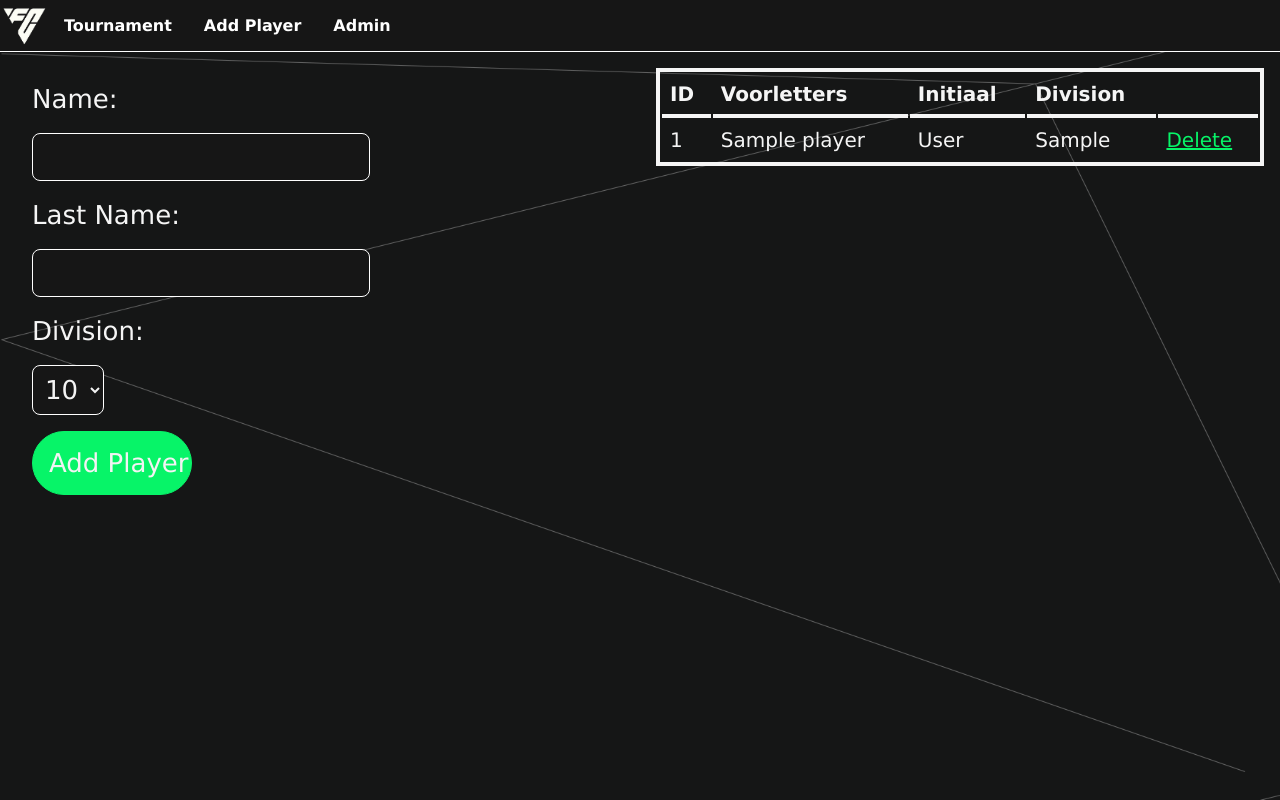
After one commit to Devyn-Gradissen/EAFC25, a PHP site: page /EAFC25/add_player.php in a window 1280 px wide. The commit adds this page. Run offline with PHP 8.4, Linux system fonts and the light colour scheme; tables that the repository leaves empty hold one stand-in row (values such as "Sample post").

Commit message:
Navbar links, login and register page and function to add and delete players

```diff
--- a/DB_Functions/assets/database_handler.php
+++ b/DB_Functions/assets/database_handler.php
@@ -28,12 +28,7 @@ class DB_Handler {
         $db_handler->handler("function", "data");
 
     De functions die je kan roepen zijn;
-        - connect: "connect met de database"
-        - jsonConvert: "convert de $_POST array naar een JSON Array voor makkelijk gebruik in JAVASCRIPT"
-        - addUser: "deze function voegt spelers toe aan de database"
-        - requestUsers: "deze function roept alle spelers op en RETURNS ze als JSON arrays"
-        - playerForm: "dit is een volledig gestylde HTML form die samen werkt met de addUser FUNCTION"
-        - count: "deze function RETURNS een INT van de hoeveelheid spelers in de database"
+
 
     */
     public function handler($function, $data1 = NULL) {
@@ -42,14 +37,14 @@ class DB_Handler {
             case "connect":
                 return $this->db_connect();
 
-            case "jsonConvert":
+            case "jsonEncode":
                 return $this->json_encode_data($data1);
 
-            case "addUser":
-                return $this->add_user($data1);
+            case "addPlayer":
+                return $this->add_player($data1);
 
-            case "requestUsers" :
-                return $this->req_users();
+            case "requestPlayers" :
+                return $this->req_players();
 
             case "playerForm":
                 return $this->player_form();
@@ -77,19 +72,19 @@ class DB_Handler {
 
             <style>
                 .playerForm {
-                    width: 25%;
+                    width: 50%;
                     margin: 1rem;
                     padding: 1rem;
                     color: var(--fifaWhiteSmoke);
                 }
 
                 .playerForm label {
-                    font-size: 20px;
+                    font-size: 26px;
                 }
 
                 .playerForm input {
                     font-family: Verdana;
-                    font-size: 20px;
+                    font-size: 26px;
                     padding: 0.5rem;
                     width: 100%;
                     color: var(--fifaWhiteSmoke);
@@ -100,7 +95,7 @@ class DB_Handler {
 
                 .playerForm select {
                     font-family: Verdana;
-                    font-size: 20px;
+                    font-size: 26px;
                     color: var(--fifaWhiteSmoke);
                     background-color: var(--fifaGrey);
                     border: solid 1px white;
@@ -111,6 +106,7 @@ class DB_Handler {
                 #submit {
                     background-color: var(--fifaMint);
                     margin-top: 1rem;
+                    padding: 1rem;
                     width: 50%;
                     border-radius: 2rem;
                     border: solid 1px var(--fifaMint);
@@ -123,6 +119,7 @@ class DB_Handler {
                     border-radius: 2rem;
                     border: solid 1px var(--fifaMint);
                     font-weight: bold;
+                    cursor: pointer;
                 }
             </style>
 
@@ -131,13 +128,13 @@ class DB_Handler {
                 <!-- form using $_POST -->
                 <form method="POST">
                     <!-- player name automatically gets trimmed to just the Initial -->
-                    <label for="name">Name:</label><br>
-                        <input type="text" id="name" name="name"><br>
+                    <label for="name">Name:</label><br><br>
+                        <input type="text" id="name" name="name"><br><br>
                     <!-- player lastname -->
-                    <label for="lname">Last Name:</label><br>
-                        <input type="text" id="lname" name="lname"><br>
+                    <label for="lname">Last Name:</label><br><br>
+                        <input type="text" id="lname" name="lname"><br><br>
                     <!-- player division -->
-                    <label for="div">Division:</label><br>
+                    <label for="div">Division:</label><br><br>
                         <select id="div" name="div">
                             <option value="10">10</option>
                             <option value="9">9</option>
@@ -169,6 +166,8 @@ class DB_Handler {
                 nav {
                     margin: 0;
                     padding: 0;
+                    width: 100vw;
+                    font-family: Verdana;
                 }
 
                 nav ul {
@@ -217,10 +216,10 @@ class DB_Handler {
             <!-- navbar -->
             <nav>
                 <ul>
-                    <li class="navbarLogo"><img src="./assets/img/ea-removebg.png"></li>
-                    <li><a href="#">Tournament</a></li>
-                    <li><a href="#">Add Player</a></li>
-                    <li><a href="#">Admin</a></li>
+                    <li class="navbarLogo"><img src="./DB_Functions/assets/img/ea-removebg.png"></li>
+                    <li><a href="./index.php">Tournament</a></li>
+                    <li><a href="./add_player.php">Add Player</a></li>
+                    <li><a href="./login.php">Admin</a></li>
                 </ul>
             </nav>
 
@@ -253,7 +252,7 @@ class DB_Handler {
             return $converted_data;
 
         } else {
-            echo "ERROR: The data to convert = NULL";
+            // echo "ERROR: The data to convert = NULL";
         }
 
     }
@@ -324,7 +323,7 @@ class DB_Handler {
     }
 
     // Adding users to the database
-    public function add_user($new_user) {
+    public function add_player($new_player) {
 
         //var_dump($new_user);
 
@@ -333,20 +332,20 @@ class DB_Handler {
         $pdo = new PDO($dsn, $this->username, $this->password);
 
         // Decoding JSON_Array
-        if ($new_user != NULL) {
-            $new_user = json_decode($new_user, true);
+        if ($new_player != NULL) {
+            $new_player = json_decode($new_player, true);
 
             // trimming to just the Initial
-            $only_initial = strtoupper(substr($new_user["lname"],0,1));
+            $only_initial = strtoupper(substr($new_player["lname"],0,1));
 
             // setting up the query
             $stmt = $pdo->prepare("INSERT INTO players (player_name, player_lname, player_div) VALUES (:player_name, :player_lname, :player_div)");
 
             // executing the query
             $stmt->execute([
-                ':player_name' => $new_user['name'],
+                ':player_name' => $new_player['name'],
                 ':player_lname'=> $only_initial,
-                ':player_div'=> $new_user['div']
+                ':player_div'=> $new_player['div']
             ]);
 
             //echo "player added";
@@ -356,8 +355,45 @@ class DB_Handler {
         }
     }
 
+    public function del_player($return_URL) {
+
+            ini_set('display_errors', 1);
+            ini_set('display_startup_errors', 1);
+            error_reporting(E_ALL);
+
+            if (!isset($_GET['player_id']) || !is_numeric($_GET['player_id'])) {
+                echo "Invalid request.";
+                return;
+            }
+
+            $player_id = intval($_GET['player_id']); // Sanitize the input
+
+            // Setting up PDO
+            $dsn = "mysql:host=$this->server;dbname=$this->database;charset=utf8mb4";
+            $pdo = new PDO($dsn, $this->username, $this->password);
+
+            try {
+
+                $query = "DELETE FROM players WHERE player_id = :player_id";
+                $execute = $pdo->prepare($query);
+
+                // Bind the parameter
+                $execute->bindParam(':player_id', $player_id, PDO::PARAM_INT);
+                $execute->execute();
+
+
+                header("Location: $return_URL");
+                exit();
+
+            } catch (PDOException $e) {
+                // Handle any errors
+                echo "Error: " . $e->getMessage();
+            }
+
+    }
+
     // requesting all users from the database
-    public function req_users() {
+    public function req_players() {
 
         try {
 
--- /dev/null
+++ b/add_player.php
@@ -0,0 +1,194 @@
+<?php
+    include('./DB_Functions/assets/database_handler.php');
+    $db_handler = new DB_Handler;
+
+
+    // echo "Current Directory: " . __DIR__;
+?>
+
+<!DOCTYPE html>
+<html lang="en">
+    <head>
+        <meta charset="UTF-8">
+        <meta name="viewport" content="width=device-width, initial-scale=1.0">
+        <title>Players</title>
+        <link rel="stylesheet" href="./assets/css/style.css">
+    </head>
+
+    <style>
+        :root {
+            --fifaMint: #07F468;
+            --fifaGrey: #161616;
+            --fifaWhiteSmoke: #f3f3f3;
+        }
+
+        *{
+            padding: 0;
+            margin: 0;
+            color: whitesmoke;
+        }
+
+        .loginBody {
+            background-color: black;
+            background-image: url(./DB_Functions/assets/img/FC25_Base_BG.png);
+            background-size: cover;
+            font-family: Verdana;
+        }
+
+        .login {
+            background-color: var(--fifaGrey);
+            display: block;
+            width: 33%;
+            margin: auto;
+            margin-top: 10%;
+            padding: 1rem;
+            color: var(--fifaWhiteSmoke);
+            border-radius: 0.5rem;
+            border: #f3f3f3 2px solid;
+        }
+
+        .login label {
+            font-size: 20px;
+        }
+
+        .login input {
+            font-family: Verdana;
+            font-size: 20px;
+            padding: 0.5rem;
+            width: 97%;
+            color: var(--fifaWhiteSmoke);
+            background-color: var(--fifaGrey);
+            border: solid 1px white;
+            border-radius: 0.5rem;
+        }
+
+        .login h3 {
+            margin: 0;
+            padding: 0;
+        }
+
+        #submit {
+            background-color: var(--fifaMint);
+            margin-top: 1rem;
+            width: 50%;
+            border-radius: 2rem;
+            border: solid 1px var(--fifaMint);
+        }
+
+
+        #submit:hover {
+            background-color: var(--fifaMint);
+            margin-top: 1rem;
+            width: 50%;
+            border-radius: 2rem;
+            border: solid 1px var(--fifaMint);
+            font-weight: bold;
+        }
+
+        .adminPage {
+            display: flex;
+            width: 100%;
+            height: 90vh;
+            justify-content: flex-start;
+            align-items: flex-start;
+        }
+
+        .playerAdd {
+            display: flex;
+            width: 50%;
+        }
+
+        .playerTable {
+            display: flex;
+            width: 50%;
+        }
+
+        .playerTable table {
+            color: whitesmoke;
+            font-size: 20px;
+            width:100%;
+            border: 0.25rem solid whitesmoke;
+            margin: 1rem;
+        }
+
+        .playerTable table tr th {
+            font-size: 20px;
+            padding: 0.5rem;
+            text-align: left;
+            border-bottom: 0.25rem solid whitesmoke;
+        }
+
+        .playerTable table tr td {
+            font-size: 20px;
+            padding: 0.5rem;
+        }
+    </style>
+
+    <body class="loginBody">
+
+        <?php
+            $db_handler->handler("navbar");
+        ?>
+
+        <div class="adminPage">
+
+            <div class="playerAdd">
+                <?php
+                    $db_handler->handler("playerForm");
+
+                    $convertedPlayer = $db_handler->handler("jsonEncode", $_POST);
+                    if ($convertedPlayer != NULL) {
+                        $db_handler->handler("addPlayer", $convertedPlayer);
+                    }
+
+                ?>
+            </div>
+
+            <div class="playerTable">
+
+                <table>
+
+                    <tr>
+                        <th>ID</th>
+                        <th>Voorletters</th>
+                        <th>Initiaal</th>
+                        <th>Division</th>
+                        <th></th>
+                    </tr>
+
+                    <?php
+
+                        $usersJson = $db_handler->handler("requestPlayers");
+                        $users = json_decode($usersJson, true);
+
+                        // var_dump($users);
+
+                        if (is_array($users)) {
+                            foreach ($users as $user) {
+                                ?>
+
+                                <tr>
+                                    <td><?php echo $user["player_id"] ?></td>
+                                    <td><?php echo $user["player_name"] ?></td>
+                                    <td><?php echo $user["player_lname"] ?></td>
+                                    <td><?php echo $user["player_div"] ?></td>
+                                    <td>
+                                        <a href="del_player.php?player_id=<?php echo $user['player_id']; ?>" style="color: #07F468">Delete</a>
+                                    </td>
+                                </tr>
+
+                                <?php
+                            }
+                        }
+
+                    ?>
+
+                </table>
+
+
+            </div>
+
+        </div>
+
+    </body>
+</html>
```
Also changed, not shown: del_player.php (added, +11 -0 lines), index.php (+15 -50 lines), login.php (+74 -3 lines), register.php (+72 -3 lines).
